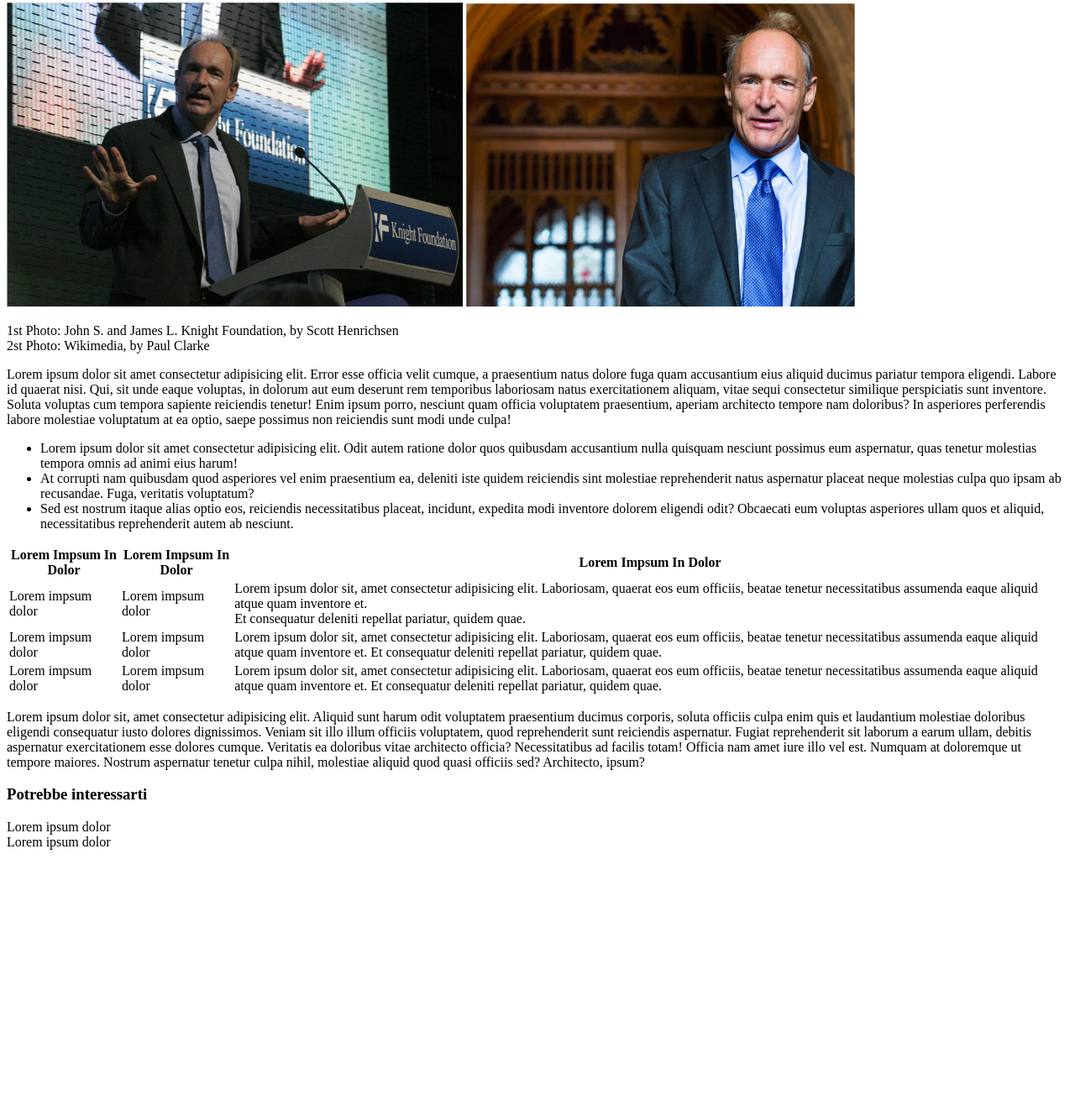
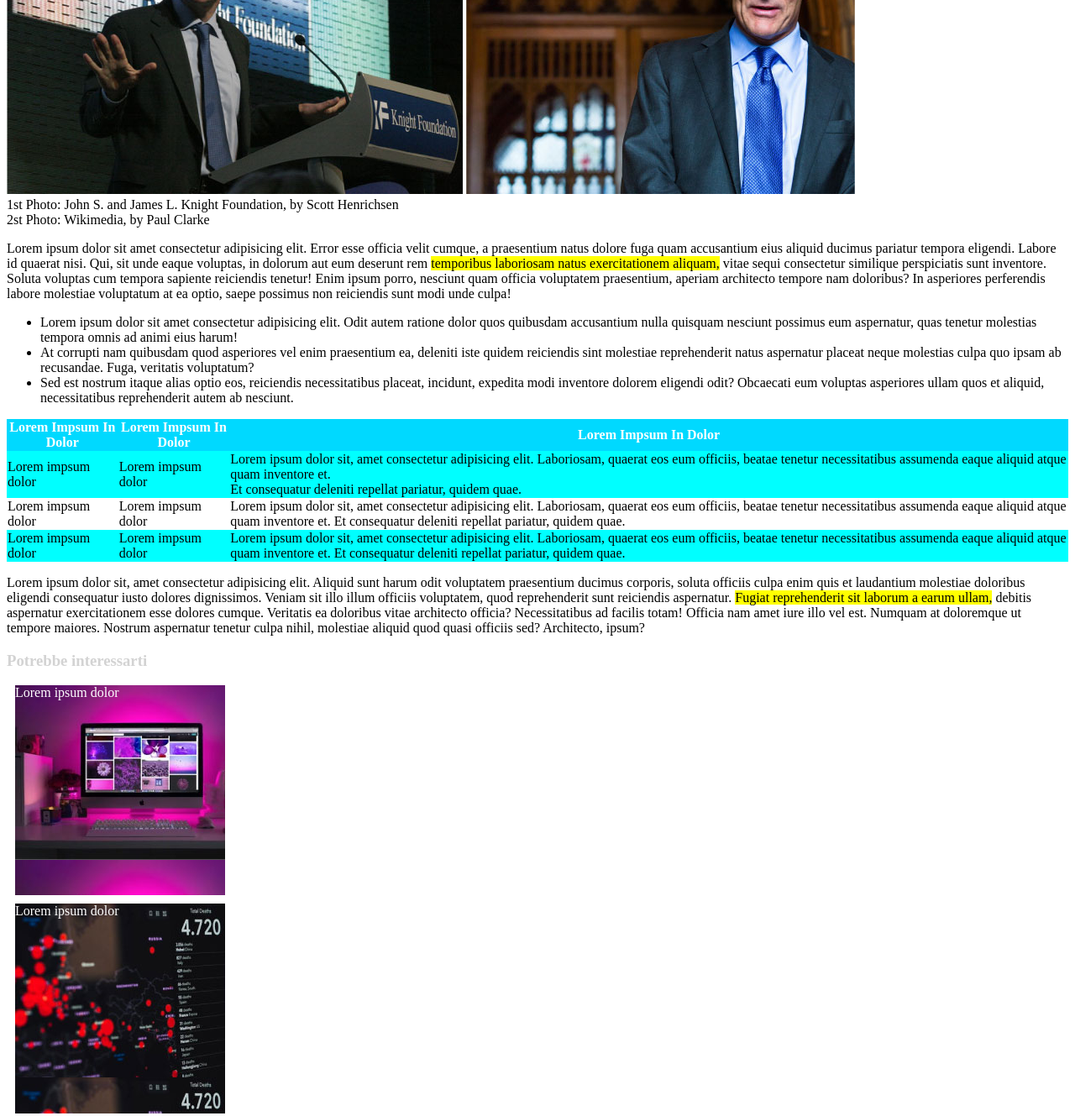
Before and after one commit to rpalanga/html-css-booleaner, a plain HTML site: page index.html in a window 1280 px wide. Shown: the part 457-1786 px from the top of the page at 84% size. Before the commit the page ends 1477 px from the top, so only its background shows below. Drawn offline with Linux system fonts and the light colour scheme.

Commit message:
Completamento foglio css ed esercizio

```diff
--- a/css/style.css
+++ b/css/style.css
@@ -0,0 +1,64 @@
+#grafica-logo{
+
+    background-color: blue;
+    background-image:url(../img/pattern.png);
+    background-size: contain;
+
+}
+
+
+
+#logo{
+    height: 150px;
+    width: 200px;
+}
+
+#descrizione-foto{
+    display: block;
+}
+.sottotitolo{
+    color: lightgray
+}
+
+#identità{
+    color:aqua
+}
+
+.testo-da-evidenziare{
+    background-color: yellow;
+}
+
+.tabella{
+    border-spacing: 0px;
+}
+
+#titolo-tabella{
+    color: white;
+    background-color: rgb(0, 217, 255);
+}
+
+.colore-azzurro{
+    color: black;
+    background-color: aqua
+}
+
+#foto-1{
+    background-image: url(../img/monitor.jpg);
+    width: 250px;
+    height: 250px;
+    margin: 10px;
+}
+
+#foto-2{
+    background-image: url(../img/graph.jpg);
+    width: 250px;
+    height: 250px;
+    margin: 10px;
+}
+.scritta-immagine{
+    color: white;
+    height: 200px;
+    width: 200px;
+    text-align: left;
+
+}
--- a/index.html
+++ b/index.html
@@ -9,8 +9,8 @@
 <body>
     <!-- inserimento logo -->
     <header>
-        <div>
-            <img src="img/logo.svg" alt="logo the booleaner">
+        <div id="grafica-logo">
+            <img src="img/logo.svg" alt="logo the booleaner" id="logo">
         </div>
     </header>
 
@@ -18,16 +18,16 @@
 
     <main>
         <h1>
-            Internet deve essere al servizio del "bene pubblico" : Il manifesto di Tim Berners-Lee
+            Internet deve essere al servizio del "bene pubblico" : Il <br> manifesto di Tim Berners-Lee
         </h1>
         <h2 class="sottotitolo"><small>Scritto da <Span id="identità">The Booleaner</Span></small></h2>
 
         <img src="img/tim-1.jpg" alt="foto-di-Tim Berners-conferenza">
         <img src="img/tim-2.jpg" alt="foto-di-Tim-Berners">
-        <p>
+        <span id="descrizione-foto">
             1st Photo: John S. and James L. Knight Foundation, by Scott Henrichsen <br>
             2st Photo: Wikimedia, by Paul Clarke
-        </p>
+        </span>
 
         <p>
             Lorem ipsum dolor sit amet consectetur adipisicing elit. Error esse officia velit cumque, a praesentium natus dolore fuga quam accusantium eius aliquid ducimus pariatur tempora eligendi. Labore id quaerat nisi.
@@ -45,7 +45,7 @@
 
         <!-- inserimento Tabella -->
 
-        <table>
+        <table class="tabella">
             <thead id="titolo-tabella">
                 <tr>
                     <th colspan="2">Lorem Impsum In Dolor</th>
@@ -102,14 +102,16 @@
             Necessitatibus ad facilis totam! Officia nam amet iure illo vel est. Numquam at doloremque ut tempore maiores. Nostrum aspernatur tenetur culpa nihil, molestiae aliquid quod quasi officiis sed? Architecto, ipsum?
         </p>
 
+        <!-- inserimento immagini -->
+
         <h3 class="sottotitolo">Potrebbe interessarti</h3>
 
-        <div>
-            <span>Lorem ipsum dolor</span>
+        <div id="foto-1">
+            <span class="scritta-immagine">Lorem ipsum dolor</span>
         </div>
 
-        <div>
-            <span>Lorem ipsum dolor</span>
+        <div id="foto-2">
+            <span class="scritta-immagine">Lorem ipsum dolor</span>
         </div>
     </main>
 </body>
```
